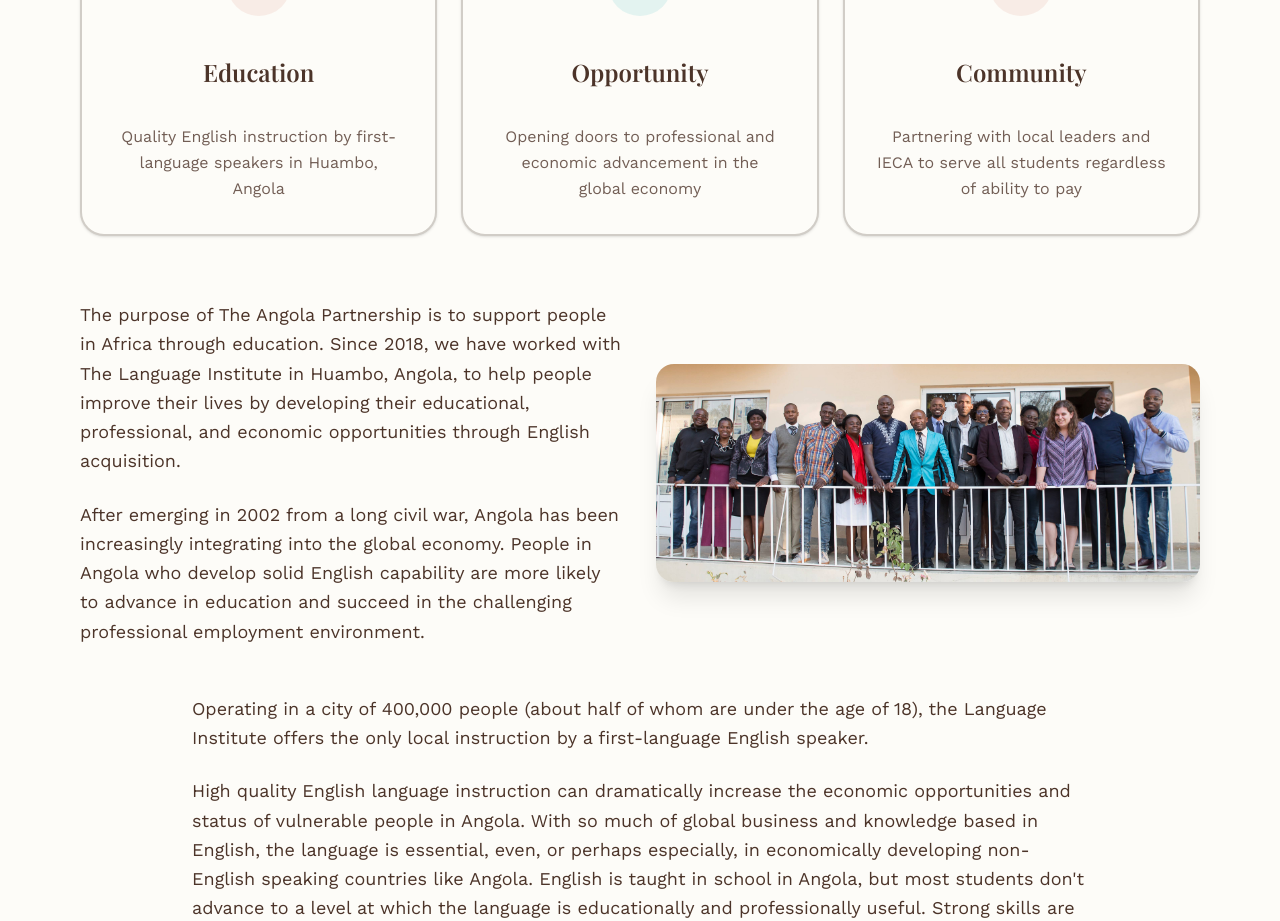
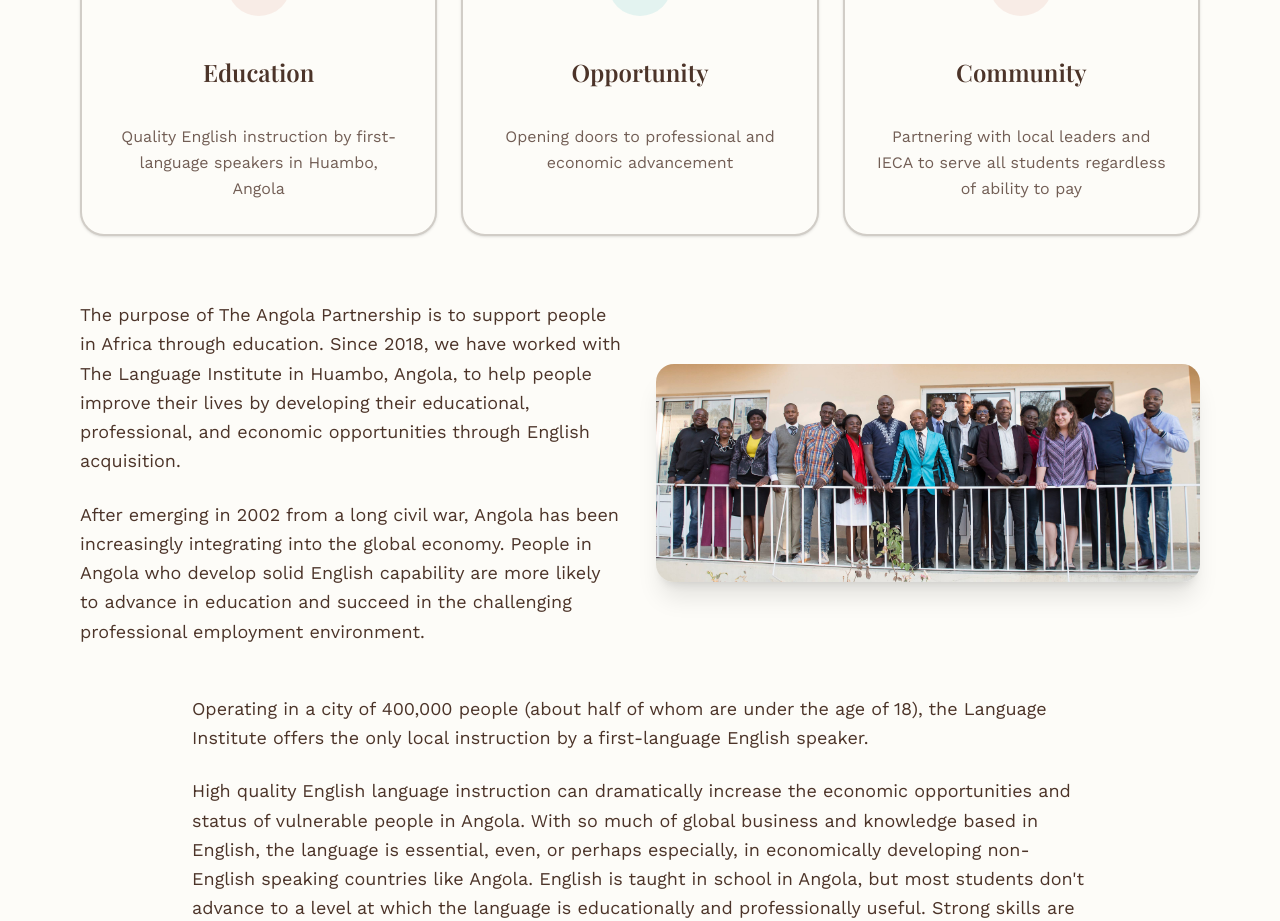
Before and after one commit to milkshakeiii/simple-website, a React (Vite) app: page / in a window 1280 px wide. Shown: the part 960-1881 px from the top of the page. Built offline with nearby package versions, Linux system fonts and the light colour scheme.

Commit message:
Generated by Spark: Under "opportunity" remove "in the global economy"

```diff
--- a/src/App.tsx
+++ b/src/App.tsx
@@ -111,7 +111,7 @@
               </div>
               <h3 className="text-2xl font-semibold mb-3">Opportunity</h3>
               <p className="text-muted-foreground leading-relaxed">
-                Opening doors to professional and economic advancement in the global economy
+                Opening doors to professional and economic advancement
               </p>
             </Card>
 
```
